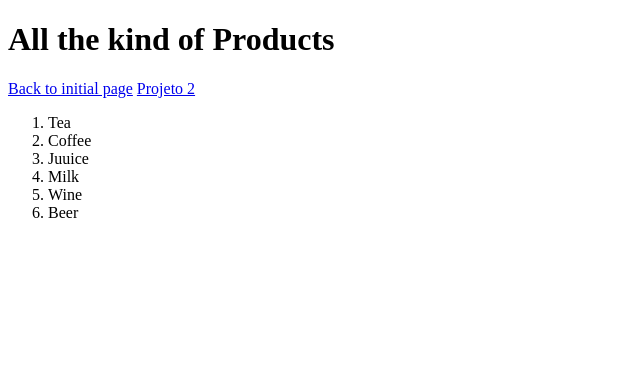
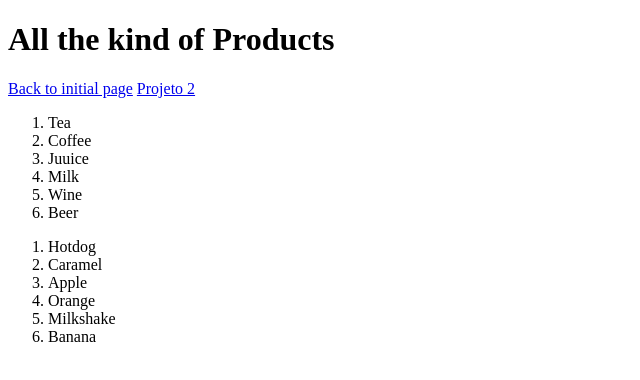
Before and after one commit to Thenilde/Projeto-test, a plain HTML site: page index.html in a window 1280 px wide. Shown: the whole page, without its empty margins (0-640 px from the left). Drawn offline with Linux system fonts and the light colour scheme.

Commit message:
Update index

```diff
--- a/index.html
+++ b/index.html
@@ -26,7 +26,14 @@
    </ol>
 
 
-
+   <ol type="2">
+    <li>Hotdog</li>
+    <li>Caramel</li>
+    <li>Apple</li>
+    <li>Orange</li>
+    <li>Milkshake</li>
+    <li>Banana</li>
+</ol>
 
 
 
```
